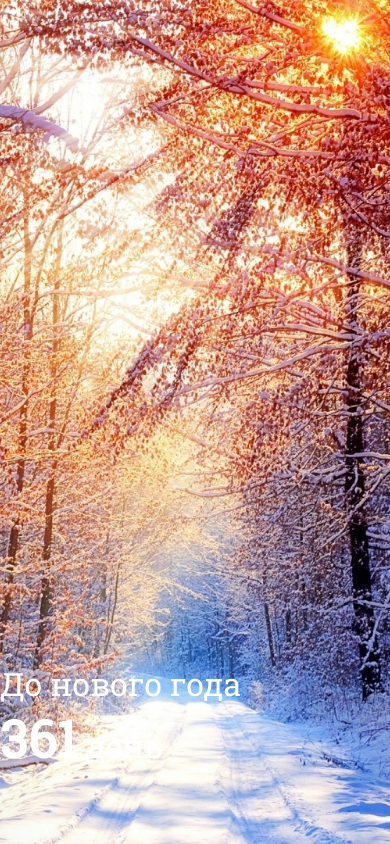
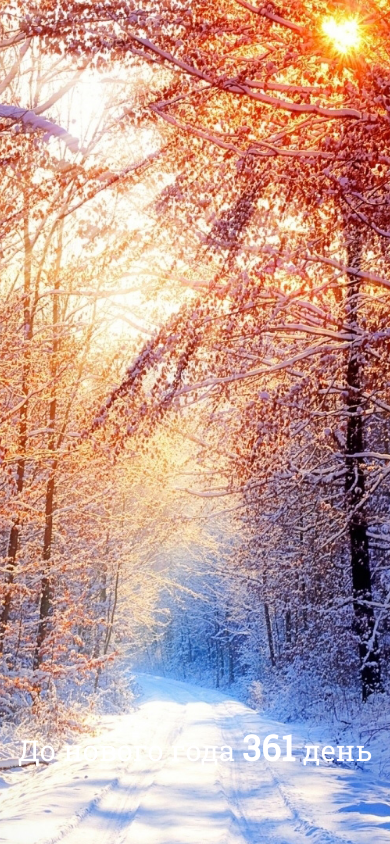
Before and after one commit to odivus/days-to-new-year, a website: page index.html in a window 390 px wide. Drawn offline with Linux system fonts and the light colour scheme.

Commit message:
Центрирование текста для мобильных

```diff
--- a/js/show-days-for-new-year.js
+++ b/js/show-days-for-new-year.js
@@ -48,7 +48,7 @@
     if (!days) {
       textDomElement.innerHTML = '<span class="days">С новым годом!</span>';
     } else {
-      textDomElement.innerHTML = `До&nbsp;нового года<span class="days"> ${days}</span>&nbsp;${num2str(days)}`;
+      textDomElement.innerHTML = `До&nbsp;нового года <span class="days">${days}</span>&nbsp;${num2str(days)}`;
     }
   }
 
--- a/stylesheets/style.css
+++ b/stylesheets/style.css
@@ -12,6 +12,7 @@ body {
 }
 .info {
   position: absolute;
+  text-align: center;
   z-index: 999;
   bottom: 75px;
   right: 35px;
@@ -41,3 +42,18 @@ visibility: visible !important;
 }
 @keyframes myopacity{0%{opacity:0}10%{opacity:.1}20%{opacity:.2}30%{opacity:.3}40%{opacity:.4}50%{opacity:.5}60%{opacity:.6}70%{opacity:.7}80%{opacity:.8}90%{opacity:.9}100%{opacity:1}}
 @-webkit-keyframes myopacity{0%{opacity:0}10%{opacity:.1}20%{opacity:.2}30%{opacity:.3}40%{opacity:.4}50%{opacity:.5}60%{opacity:.6}70%{opacity:.7}80%{opacity:.8}90%{opacity:.9}100%{opacity:1}}
+
+@media (min-width: 100px) and (max-width: 550px) {
+  .info {
+    margin: auto;
+    width: 100%;
+    right: 0;
+    left: 0;
+  }
+  .days {
+    font-size: 2.2rem;
+  }
+  .info h1 {
+    font-size: 1.8rem;
+  }
+}
```
Also changed, not shown: index.html (+1 -1 lines).
